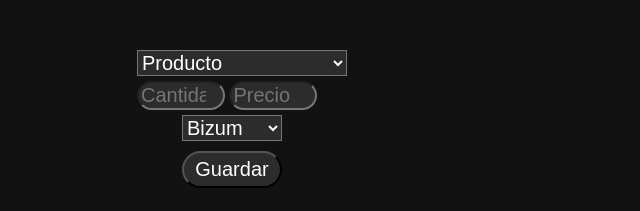
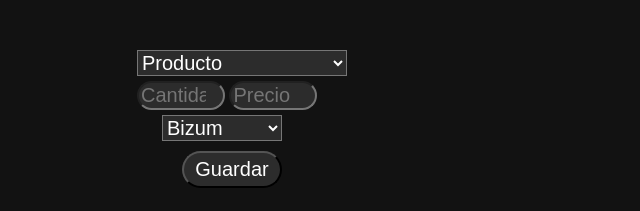
Before and after one commit to Xisus/frontend, a website: page index.html in a window 1280 px wide. Shown: the top 211 px of the page, 0-640 px from the left. Drawn offline with Linux system fonts and the light colour scheme; no server answers.

```diff
--- a/styles.css
+++ b/styles.css
@@ -50,11 +50,11 @@
 }
 
 .pay_style {
-    width: 100px;
+    width: 120px;
     background-color: #2c2c2c; /* darker than body background */
     color: #ffffff;
     font-size: 20px;
-    margin-left: 100px;
+    margin-left: 80px;
     margin-top: 5px;
 }
 
```
